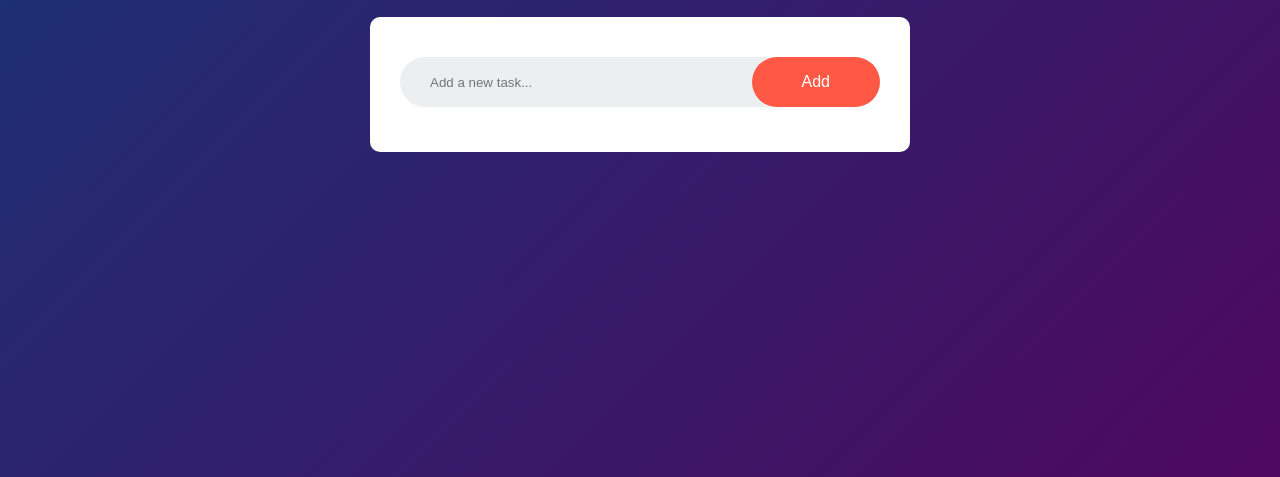
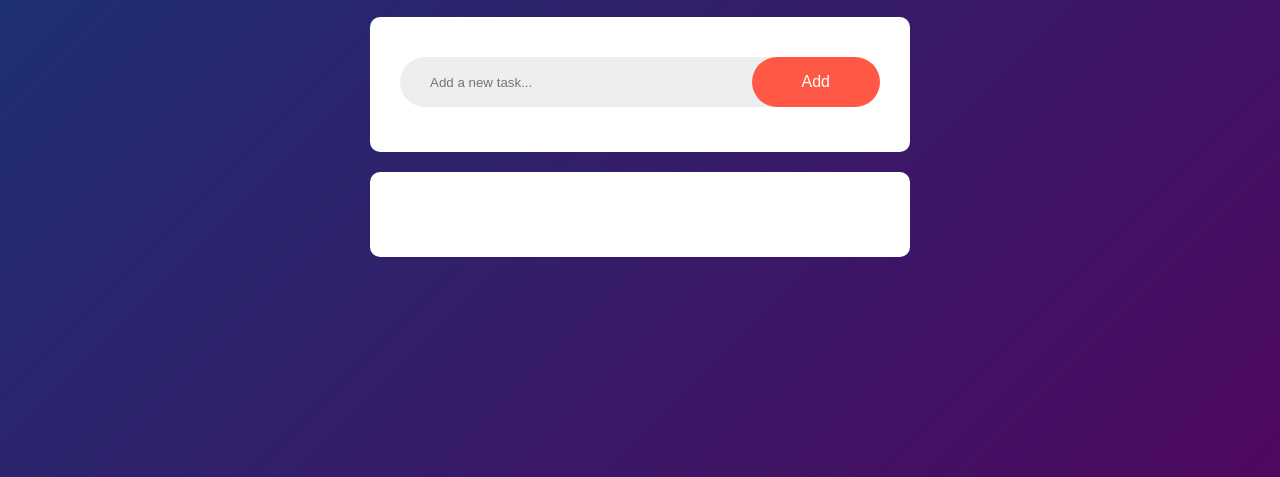
Before and after one commit to Twiggiermaen21/js_to_do_list, a plain HTML site: page index.html in a window 1280 px wide. Shown: the part 323-800 px from the top of the page. Drawn offline with nearby package versions, Linux system fonts and the light colour scheme.

Commit message:
upadates

```diff
--- a/index.html
+++ b/index.html
@@ -12,8 +12,6 @@
 
 <body>
 
-
-
     <div class="container">
         <div class="todo-app-header">
             <img src="images/icon.png">
@@ -27,8 +25,12 @@
                 <button onclick="addTask()">Add</button>
             </div>
 
-            <ul id="list-container"> </ul>
+        </div>
 
+        <div class="todo-app-list">
+            <div class="row">
+                <ul id="list-container"> </ul>
+            </div>
         </div>
     </div>
 </body>
--- a/script.js
+++ b/script.js
@@ -3,6 +3,15 @@ const listContainer = document.getElementById('list-container');
 
 gsap.to('.todo-app', { y: 200, duration: 1 });
 
+gsap.to('.todo-app-list', { y: 400, duration: 1 });
+
+
+
+inputBox.addEventListener('keyup', function (event) {
+    if (event.key === 'Enter') {
+        addTask();
+    }
+});
 
 function addTask() {
     if (inputBox.value === '') {
--- a/styles.css
+++ b/styles.css
@@ -26,6 +26,18 @@
     z-index: 1;
 
 }
+
+.todo-app-list {
+    width: 100%;
+    max-width: 540px;
+    background: #fff;
+    margin: -200px auto 20px;
+    padding: 40px 30px 20px;
+    border-radius: 10px;
+    z-index: 1;
+
+}
+
 
 .todo-app-header {
     width: 100%;
```
